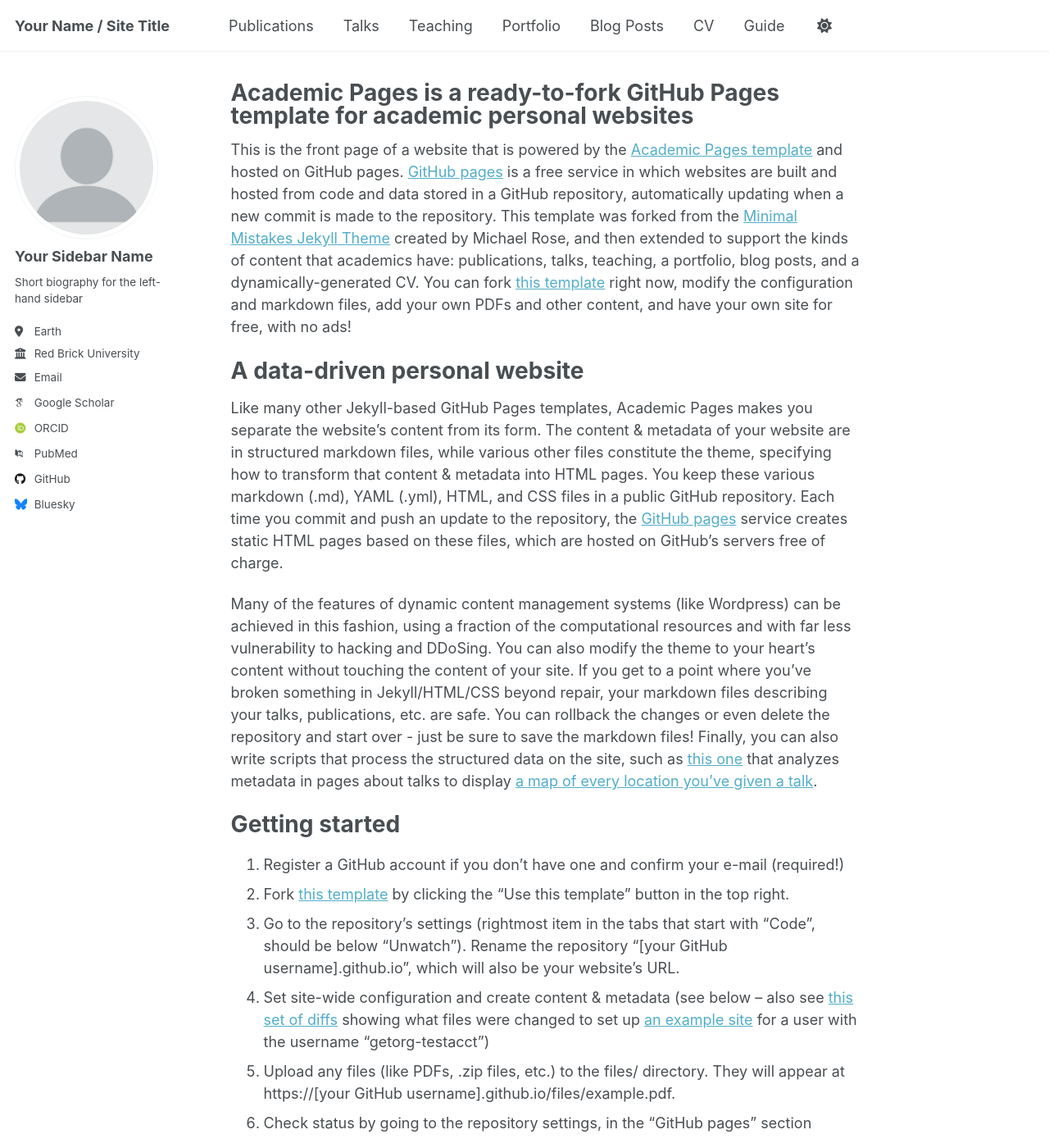
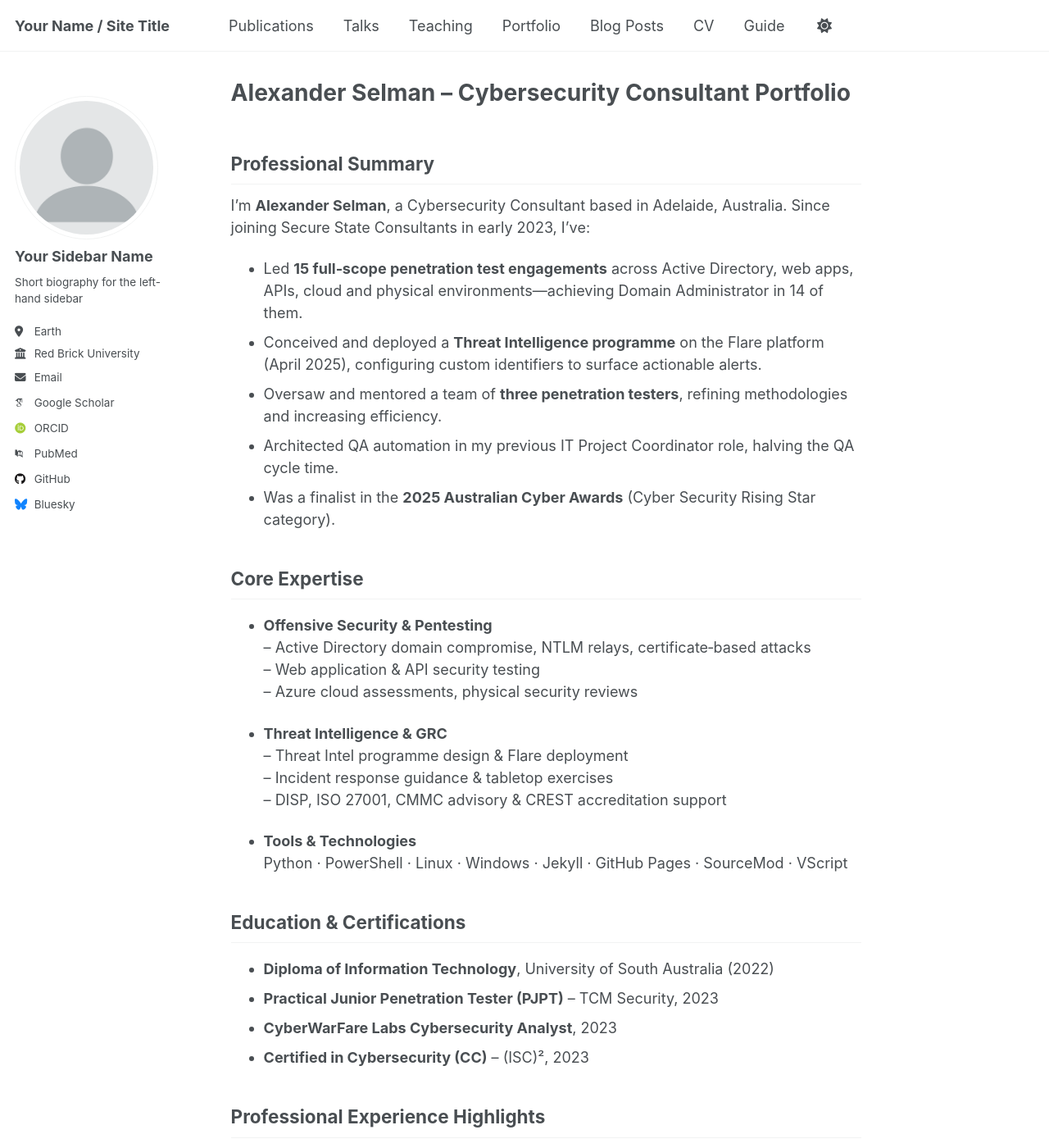
Before and after one commit to sunsetorange1/sunsetorange1.github.io, a Jekyll site: the page built from _pages/about.md, in a window 1280 px wide and 1400 px high. Shown: the whole window at 82% size. Built offline with Jekyll 4.4.1, drawn with Linux system fonts in a browser that asks for light colours; some web fonts are replaced; some of the changed text lies outside the part shown.

Commit message:
Update about.md

```diff
--- a/_pages/about.md
+++ b/_pages/about.md
@@ -1,49 +1,69 @@
 ---
 permalink: /
-title: "Academic Pages is a ready-to-fork GitHub Pages template for academic personal websites"
+title: "Alexander Selman – Cybersecurity Consultant Portfolio"
 author_profile: true
 redirect_from:
-  - /about/
-  - /about.html
+  - /resume/
+  - /cv/
 ---
 
-This is the front page of a website that is powered by the [Academic Pages template](https://github.com/academicpages/academicpages.github.io) and hosted on GitHub pages. [GitHub pages](https://pages.github.com) is a free service in which websites are built and hosted from code and data stored in a GitHub repository, automatically updating when a new commit is made to the repository. This template was forked from the [Minimal Mistakes Jekyll Theme](https://mmistakes.github.io/minimal-mistakes/) created by Michael Rose, and then extended to support the kinds of content that academics have: publications, talks, teaching, a portfolio, blog posts, and a dynamically-generated CV. You can fork [this template](https://github.com/academicpages/academicpages.github.io) right now, modify the configuration and markdown files, add your own PDFs and other content, and have your own site for free, with no ads!
+## Professional Summary
 
-A data-driven personal website
-======
-Like many other Jekyll-based GitHub Pages templates, Academic Pages makes you separate the website's content from its form. The content & metadata of your website are in structured markdown files, while various other files constitute the theme, specifying how to transform that content & metadata into HTML pages. You keep these various markdown (.md), YAML (.yml), HTML, and CSS files in a public GitHub repository. Each time you commit and push an update to the repository, the [GitHub pages](https://pages.github.com/) service creates static HTML pages based on these files, which are hosted on GitHub's servers free of charge.
+I’m **Alexander Selman**, a Cybersecurity Consultant based in Adelaide, Australia. Since joining Secure State Consultants in early 2023, I’ve:
 
-Many of the features of dynamic content management systems (like Wordpress) can be achieved in this fashion, using a fraction of the computational resources and with far less vulnerability to hacking and DDoSing. You can also modify the theme to your heart's content without touching the content of your site. If you get to a point where you've broken something in Jekyll/HTML/CSS beyond repair, your markdown files describing your talks, publications, etc. are safe. You can rollback the changes or even delete the repository and start over - just be sure to save the markdown files! Finally, you can also write scripts that process the structured data on the site, such as [this one](https://github.com/academicpages/academicpages.github.io/blob/master/talkmap.ipynb) that analyzes metadata in pages about talks to display [a map of every location you've given a talk](https://academicpages.github.io/talkmap.html).
+- Led **15 full‑scope penetration test engagements** across Active Directory, web apps, APIs, cloud and physical environments—achieving Domain Administrator in 14 of them.
+- Conceived and deployed a **Threat Intelligence programme** on the Flare platform (April 2025), configuring custom identifiers to surface actionable alerts.
+- Oversaw and mentored a team of **three penetration testers**, refining methodologies and increasing efficiency.
+- Architected QA automation in my previous IT Project Coordinator role, halving the QA cycle time.
+- Was a finalist in the **2025 Australian Cyber Awards** (Cyber Security Rising Star category).
 
-Getting started
-======
-1. Register a GitHub account if you don't have one and confirm your e-mail (required!)
-1. Fork [this template](https://github.com/academicpages/academicpages.github.io) by clicking the "Use this template" button in the top right.
-1. Go to the repository's settings (rightmost item in the tabs that start with "Code", should be below "Unwatch"). Rename the repository "[your GitHub username].github.io", which will also be your website's URL.
-1. Set site-wide configuration and create content & metadata (see below -- also see [this set of diffs](http://archive.is/3TPas) showing what files were changed to set up [an example site](https://getorg-testacct.github.io) for a user with the username "getorg-testacct")
-1. Upload any files (like PDFs, .zip files, etc.) to the files/ directory. They will appear at https://[your GitHub username].github.io/files/example.pdf.
-1. Check status by going to the repository settings, in the "GitHub pages" section
+## Core Expertise
 
-Site-wide configuration
-------
-The main configuration file for the site is in the base directory in [_config.yml](https://github.com/academicpages/academicpages.github.io/blob/master/_config.yml), which defines the content in the sidebars and other site-wide features. You will need to replace the default variables with ones about yourself and your site's github repository. The configuration file for the top menu is in [_data/navigation.yml](https://github.com/academicpages/academicpages.github.io/blob/master/_data/navigation.yml). For example, if you don't have a portfolio or blog posts, you can remove those items from that navigation.yml file to remove them from the header.
+- **Offensive Security & Pentesting**
+  – Active Directory domain compromise, NTLM relays, certificate‑based attacks
+  – Web application & API security testing
+  – Azure cloud assessments, physical security reviews
 
-Create content & metadata
-------
-For site content, there is one markdown file for each type of content, which are stored in directories like _publications, _talks, _posts, _teaching, or _pages. For example, each talk is a markdown file in the [_talks directory](https://github.com/academicpages/academicpages.github.io/tree/master/_talks). At the top of each markdown file is structured data in YAML about the talk, which the theme will parse to do lots of cool stuff. The same structured data about a talk is used to generate the list of talks on the [Talks page](https://academicpages.github.io/talks), each [individual page](https://academicpages.github.io/talks/2012-03-01-talk-1) for specific talks, the talks section for the [CV page](https://academicpages.github.io/cv), and the [map of places you've given a talk](https://academicpages.github.io/talkmap.html) (if you run this [python file](https://github.com/academicpages/academicpages.github.io/blob/master/talkmap.py) or [Jupyter notebook](https://github.com/academicpages/academicpages.github.io/blob/master/talkmap.ipynb), which creates the HTML for the map based on the contents of the _talks directory).
+- **Threat Intelligence & GRC**
+  – Threat Intel programme design & Flare deployment
+  – Incident response guidance & tabletop exercises
+  – DISP, ISO 27001, CMMC advisory & CREST accreditation support
 
-**Markdown generator**
+- **Tools & Technologies**
+  Python · PowerShell · Linux · Windows · Jekyll · GitHub Pages · SourceMod · VScript
 
-The repository includes [a set of Jupyter notebooks](https://github.com/academicpages/academicpages.github.io/tree/master/markdown_generator
-) that converts a CSV containing structured data about talks or presentations into individual markdown files that will be properly formatted for the Academic Pages template. The sample CSVs in that directory are the ones I used to create my own personal website at stuartgeiger.com. My usual workflow is that I keep a spreadsheet of my publications and talks, then run the code in these notebooks to generate the markdown files, then commit and push them to the GitHub repository.
+## Education & Certifications
 
-How to edit your site's GitHub repository
-------
-Many people use a git client to create files on their local computer and then push them to GitHub's servers. If you are not familiar with git, you can directly edit these configuration and markdown files directly in the github.com interface. Navigate to a file (like [this one](https://github.com/academicpages/academicpages.github.io/blob/master/_talks/2012-03-01-talk-1.md) and click the pencil icon in the top right of the content preview (to the right of the "Raw | Blame | History" buttons). You can delete a file by clicking the trashcan icon to the right of the pencil icon. You can also create new files or upload files by navigating to a directory and clicking the "Create new file" or "Upload files" buttons.
+- **Diploma of Information Technology**, University of South Australia (2022)
+- **Practical Junior Penetration Tester (PJPT)** – TCM Security, 2023
+- **CyberWarFare Labs Cybersecurity Analyst**, 2023
+- **Certified in Cybersecurity (CC)** – (ISC)², 2023
 
-Example: editing a markdown file for a talk
-![Editing a markdown file for a talk](/images/editing-talk.png)
+## Professional Experience Highlights
 
-For more info
-------
-More info about configuring Academic Pages can be found in [the guide](https://academicpages.github.io/markdown/), the [growing wiki](https://github.com/academicpages/academicpages.github.io/wiki), and you can always [ask a question on GitHub](https://github.com/academicpages/academicpages.github.io/discussions). The [guides for the Minimal Mistakes theme](https://mmistakes.github.io/minimal-mistakes/docs/configuration/) (which this theme was forked from) might also be helpful.
+**Secure State Consultants** (Feb 2023 – Present)
+- Lead and report on pentests covering AD, web apps, APIs, Azure and physical networks.
+- Deployed a custom‑configured Flare Threat Intelligence programme.
+- Mentor three junior testers, improving team throughput and report quality.
+
+**2excel Software** (2020 – 2023)
+- Managed Agile software projects and stakeholder communications.
+- Introduced QA automation that **halved our testing cycle time**.
+
+## Awards & Recognition
+
+- **Cyber Security Rising Star 2025 finalist**, Australian Cyber Awards
+
+## Personal Projects
+
+- **Team Fortress 2 server host**: Configure and maintain servers with SourceMod and VScript for competitive play.
+
+## Download My CV
+
+[**Download CV (PDF)**](/files/Alexander_Selman_CV.pdf)
+
+<div align="center">
+  <a href="/about"><strong>About Me</strong></a> •
+  <a href="/blog"><strong>Blog</strong></a> •
+  <a href="/cv"><strong>CV</strong></a>
+</div>
```
